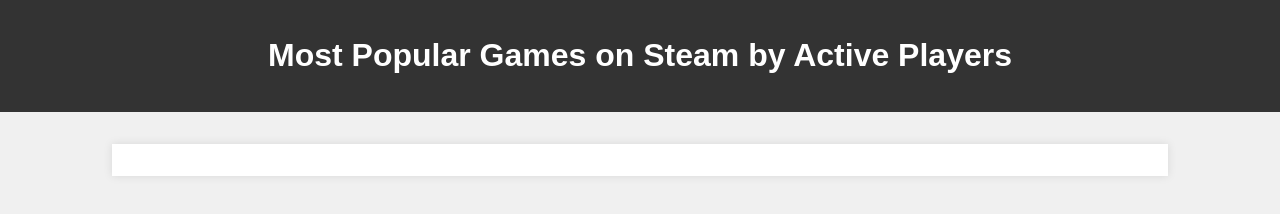
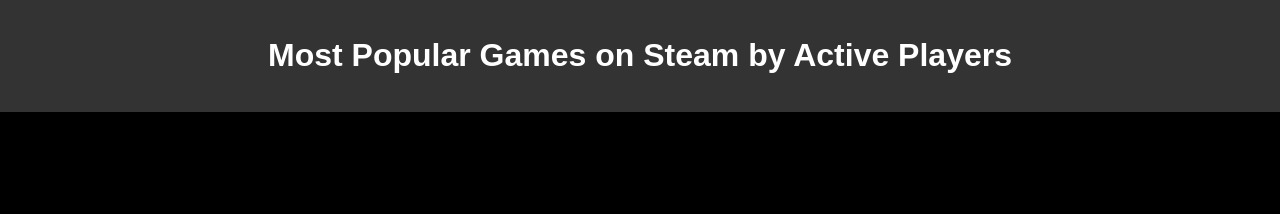
Before and after one commit to jgreene1177/Greeneworks-Games, a website: page website_files/index.html in a window 1280 px wide. Drawn offline with Linux system fonts and the light colour scheme; no server answers.

Commit message:
css adjustments

```diff
--- a/website_files/style.css
+++ b/website_files/style.css
@@ -1,34 +1,39 @@
-
 body {
     font-family: Arial, sans-serif;
     margin: 0;
     padding: 0;
-    background-color: #f0f0f0;
+    background-color: #000; /* Set background color to black */
+    color: #fff; /* Set text color to white */
 }
+
 header {
     background-color: #333;
     color: white;
     text-align: center;
     padding: 1em 0;
 }
+
 main {
     width: 80%;
     margin: 2em auto;
     padding: 1em;
-    background-color: white;
-    box-shadow: 0 0 10px rgba(0, 0, 0, 0.1);
+    background-color: rgba(0, 0, 0, 0.8); /* Slightly transparent black background */
+    box-shadow: 0 0 10px rgba(0, 0, 0, 0.5); /* Increased shadow for a sleek look */
 }
+
 .game-item {
-    border-bottom: 1px solid #ddd;
+    border-bottom: 1px solid #333; /* Darken border color */
     padding: 1em 0;
     display: flex;
     justify-content: space-between;
     align-items: center;
 }
+
 .game-title {
     font-weight: bold;
 }
+
 .last-updated {
     font-size: 0.8em;
-    color: #666;
+    color: #999; /* Lighter gray text color */
 }
```
